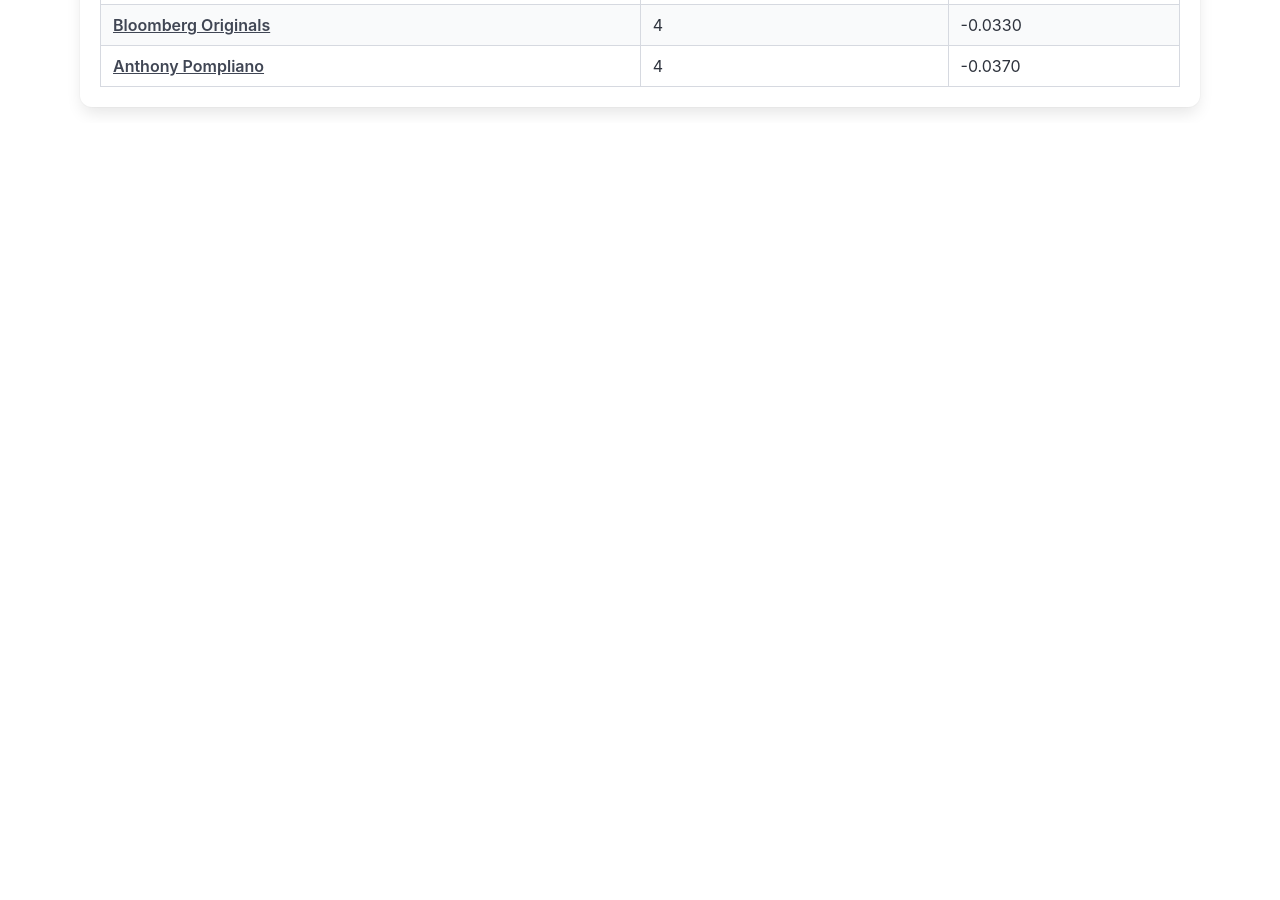
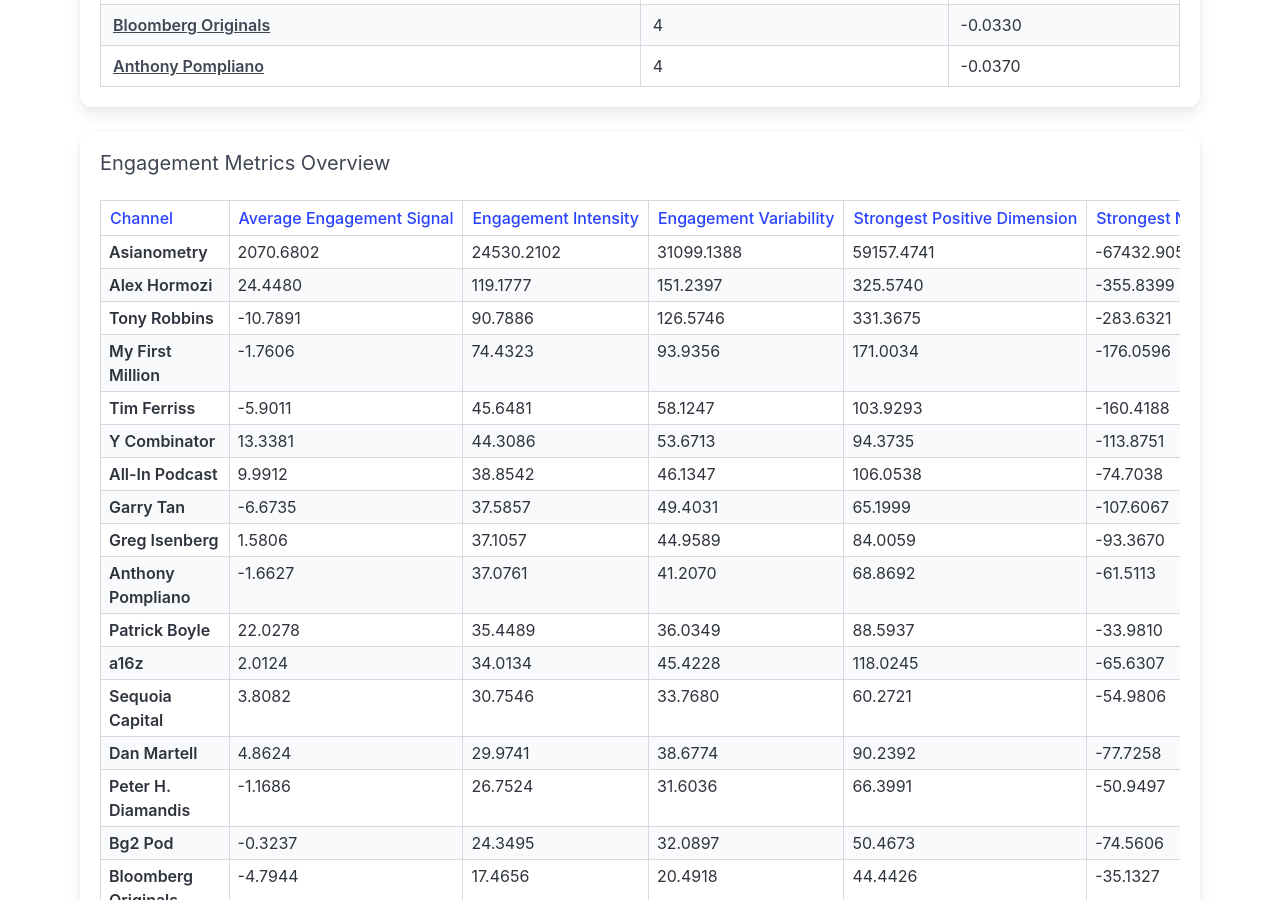
Before and after one commit to sanmquin/AI, a React (Vite) app in the folder webapp/: page / in a window 1280 px wide. Shown: the part 1900-2800 px from the top of the page. Before the commit the page ends 2023 px from the top, so only its background shows below. Built offline with nearby package versions, Linux system fonts and the light colour scheme.

Commit message:
Add sortable engagement metrics table to home overview

```diff
--- a/webapp/src/App.jsx
+++ b/webapp/src/App.jsx
@@ -6,6 +6,7 @@
 import ClusterStats from './components/ClusterStats';
 import ChannelsChart from './components/ChannelsChart';
 import ChannelStatsTable from './components/ChannelStatsTable';
+import EngagementMetricsTable from './components/EngagementMetricsTable';
 
 function App() {
   const [data, setData] = useState([]);
@@ -148,6 +149,11 @@
             <h2 className="subtitle">Channel Cluster Performance</h2>
             <ChannelStatsTable data={channelStats} onSelectChannel={setSelectedChannel} />
           </div>
+
+          <div className="box">
+            <h2 className="subtitle">Engagement Metrics Overview</h2>
+            <EngagementMetricsTable data={engagementCenters} />
+          </div>
         </>
       ) : (
         <>
--- /dev/null
+++ b/webapp/src/components/EngagementMetricsTable.jsx
@@ -0,0 +1,125 @@
+import { useMemo, useState } from 'react';
+
+const METRIC_COLUMNS = [
+  {
+    key: 'mean',
+    label: 'Average Engagement Signal',
+    tooltip: 'Mean value across the 20-dimensional engagement center for each channel. Higher values indicate an overall positive engagement tendency.'
+  },
+  {
+    key: 'meanAbs',
+    label: 'Engagement Intensity',
+    tooltip: 'Average absolute value across dimensions. This reflects how strongly a channel deviates from neutral engagement regardless of direction.'
+  },
+  {
+    key: 'stdDev',
+    label: 'Engagement Variability',
+    tooltip: 'Standard deviation of engagement-center dimensions. Higher values indicate less consistent engagement behavior across dimensions.'
+  },
+  {
+    key: 'maxVal',
+    label: 'Strongest Positive Dimension',
+    tooltip: 'Largest positive value in the engagement center. This captures the single most dominant positive engagement dimension.'
+  },
+  {
+    key: 'minVal',
+    label: 'Strongest Negative Dimension',
+    tooltip: 'Lowest (most negative) value in the engagement center. This captures the strongest negative engagement dimension.'
+  }
+];
+
+function computeMetrics(vector) {
+  if (!Array.isArray(vector) || vector.length === 0) {
+    return null;
+  }
+
+  const mean = vector.reduce((acc, n) => acc + n, 0) / vector.length;
+  const meanAbs = vector.reduce((acc, n) => acc + Math.abs(n), 0) / vector.length;
+  const variance = vector.reduce((acc, n) => acc + (n - mean) ** 2, 0) / vector.length;
+  const stdDev = Math.sqrt(variance);
+  const maxVal = Math.max(...vector);
+  const minVal = Math.min(...vector);
+
+  return { mean, meanAbs, stdDev, maxVal, minVal };
+}
+
+function EngagementMetricsTable({ data }) {
+  const [sortConfig, setSortConfig] = useState({ key: 'meanAbs', direction: 'desc' });
+
+  const rows = useMemo(() => {
+    const mapped = (data || [])
+      .map((item) => {
+        const metrics = computeMetrics(item.engagement_center_20d);
+        if (!metrics) return null;
+
+        return {
+          channel_name: item.channel_name,
+          ...metrics
+        };
+      })
+      .filter(Boolean);
+
+    const { key, direction } = sortConfig;
+    const order = direction === 'asc' ? 1 : -1;
+
+    return mapped.sort((a, b) => {
+      if (key === 'channel_name') {
+        return a.channel_name.localeCompare(b.channel_name) * order;
+      }
+
+      return (a[key] - b[key]) * order;
+    });
+  }, [data, sortConfig]);
+
+  const onSort = (key) => {
+    setSortConfig((current) => {
+      if (current.key === key) {
+        return { key, direction: current.direction === 'asc' ? 'desc' : 'asc' };
+      }
+
+      return { key, direction: key === 'channel_name' ? 'asc' : 'desc' };
+    });
+  };
+
+  if (!rows.length) return null;
+
+  return (
+    <div className="table-container">
+      <table className="table is-fullwidth is-striped is-hoverable is-bordered is-narrow">
+        <thead>
+          <tr>
+            <th>
+              <button type="button" className="button is-ghost p-0" onClick={() => onSort('channel_name')}>
+                Channel
+              </button>
+            </th>
+            {METRIC_COLUMNS.map((column) => (
+              <th key={column.key}>
+                <button
+                  type="button"
+                  className="button is-ghost p-0"
+                  onClick={() => onSort(column.key)}
+                  title={column.tooltip}
+                >
+                  {column.label}
+                </button>
+              </th>
+            ))}
+          </tr>
+        </thead>
+        <tbody>
+          {rows.map((row) => (
+            <tr key={row.channel_name}>
+              <td className="has-text-weight-semibold">{row.channel_name}</td>
+              {METRIC_COLUMNS.map((column) => (
+                <td key={column.key}>{row[column.key].toFixed(4)}</td>
+              ))}
+            </tr>
+          ))}
+        </tbody>
+      </table>
+    </div>
+  );
+}
+
+export default EngagementMetricsTable;
```
